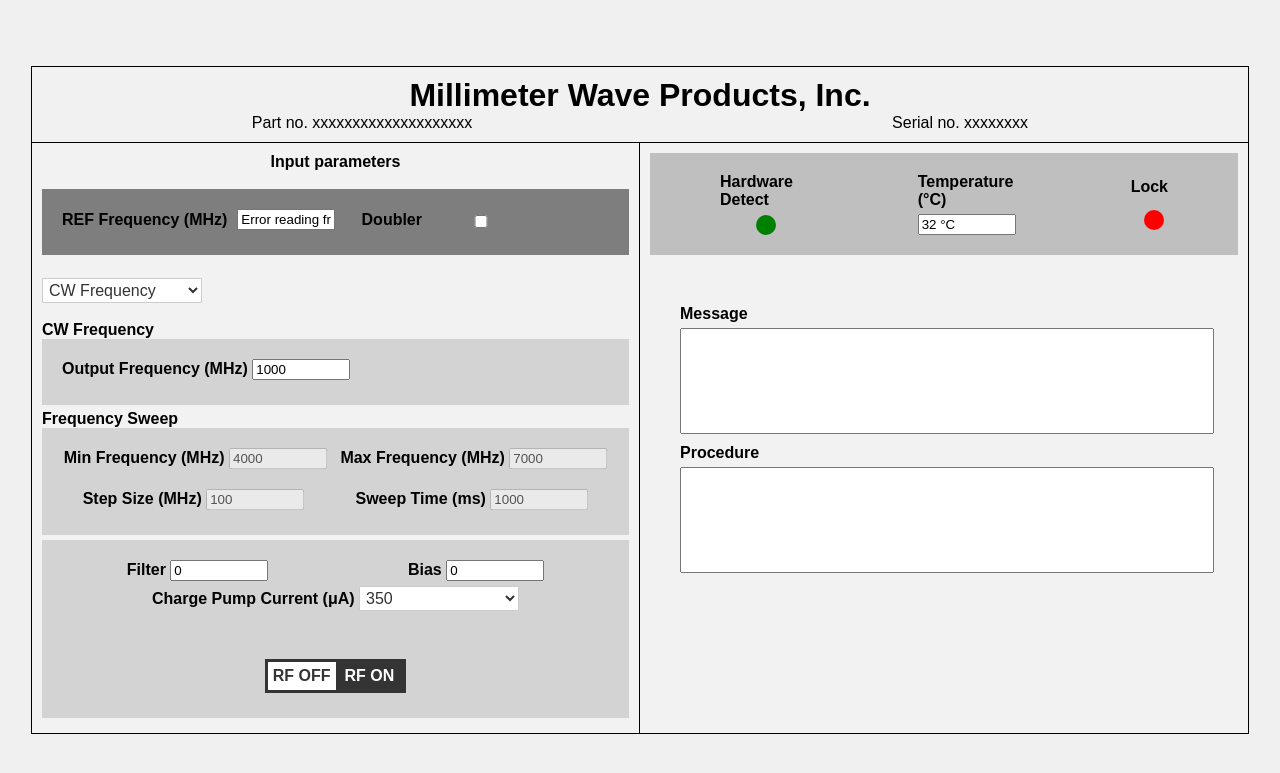
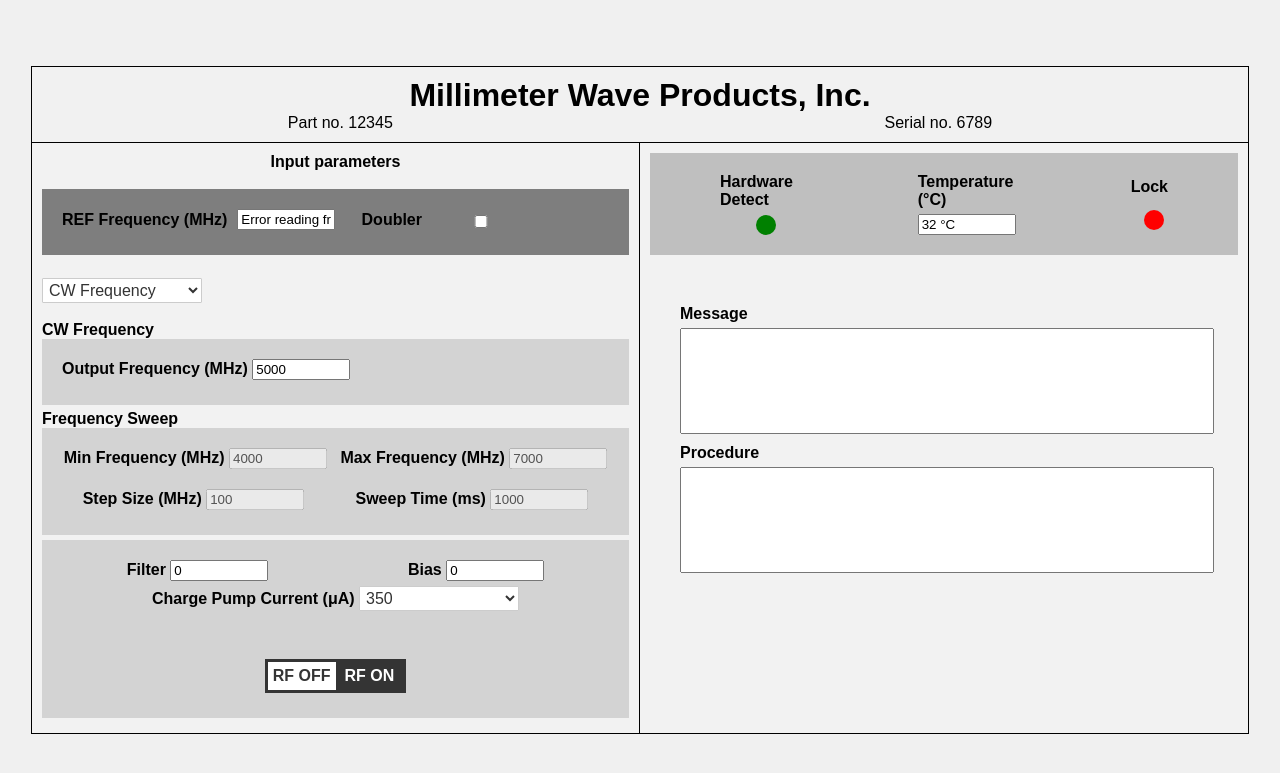
Before and after one commit to millimeter-products/r-pi-gui, a Flask app: page / in a window 1280 px wide. Shown: the top 773 px of the page. Run offline with Flask 3, Linux system fonts and the light colour scheme.

Commit message:
read partno and serial number from jsson conf

```diff
--- a/webapp/app.py
+++ b/webapp/app.py
@@ -1,12 +1,12 @@
 from flask import Flask, render_template, request, jsonify
 import json
 import os
-import RPi.GPIO as GPIO
+#import RPi.GPIO as GPIO
 
 app = Flask(__name__)
 
-GPIO.setmode(GPIO.BCM)
-GPIO.setup(9, GPIO.IN)
+#GPIO.setmode(GPIO.BCM)
+#GPIO.setup(9, GPIO.IN)
 
 CONFIG_FILE = 'webapp_config.json'
 DEFAULT_CONFIG = {
@@ -39,6 +39,12 @@
     save_config(config)  # Save the config with the updated reference frequency
     return config
 
+def load_rfsynthesizer_info():
+    try:
+        with open('rfsynthesizer_info.json', 'r') as f:
+            return json.load(f)
+    except (IOError, json.JSONDecodeError):
+        return {'part_no': 'Unknown', 'serial_no': 'Unknown'}
 
 def read_reference_frequency():
     try:
@@ -57,9 +63,9 @@
 
 @app.route('/')
 def index():
-    ref_frequency = read_reference_frequency()
     config = load_config()
-    return render_template('index.html', config=config, ref_frequency=ref_frequency)
+    rfsynthesizer_info = load_rfsynthesizer_info()
+    return render_template('index.html', config=config, rfsynthesizer_info=rfsynthesizer_info)
 
 @app.route('/save_config', methods=['POST'])
 def save_config_route():
@@ -124,7 +130,7 @@
 @app.route('/check_lock_status', methods=['GET'])
 def check_lock_status():
     try:
-        lock_status = GPIO.input(9)
+        #lock_status = GPIO.input(9)
         return jsonify(locked=(lock_status == GPIO.HIGH))
     except Exception as e:
         return jsonify(status='error', message=str(e))
--- /dev/null
+++ b/webapp/rfsynthesizer_info.json
@@ -0,0 +1,4 @@
+{
+    "part_no": "12345",
+    "serial_no": "6789"
+}
--- a/webapp/templates/index.html
+++ b/webapp/templates/index.html
@@ -11,8 +11,8 @@
         <div class="header">
             <h1>Millimeter Wave Products, Inc.</h1>
             <div class="header-info">
-                <p>Part no. xxxxxxxxxxxxxxxxxxxx</p>
-                <p>Serial no. xxxxxxxx</p>
+                <p>Part no. {{ rfsynthesizer_info['part_no'] }}</p>
+                <p>Serial no. {{ rfsynthesizer_info['serial_no'] }}</p>
             </div>
         </div>
         <div class="main">
--- /dev/null
+++ b/webapp/webapp_config.json
@@ -0,0 +1 @@
+{"refFrequency": "Error reading frequency", "doubler": false, "frequencyType": "CW Frequency", "outputFrequency": "5000", "minFrequency": "4000", "maxFrequency": "7000", "stepSize": "100", "sweepTime": "1000", "filter": "0", "bias": "0", "chargePump": "350"}
--- a/webapp_config.json
+++ /dev/null
@@ -1 +0,0 @@
-{"refFrequency": "", "doubler": true, "frequencyType": "Frequency Sweep", "outputFrequency": "5000", "minFrequency": "4000", "maxFrequency": "7000", "stepSize": "100", "sweepTime": "1000", "filter": "0", "bias": "0", "chargePump": "350"}
```
